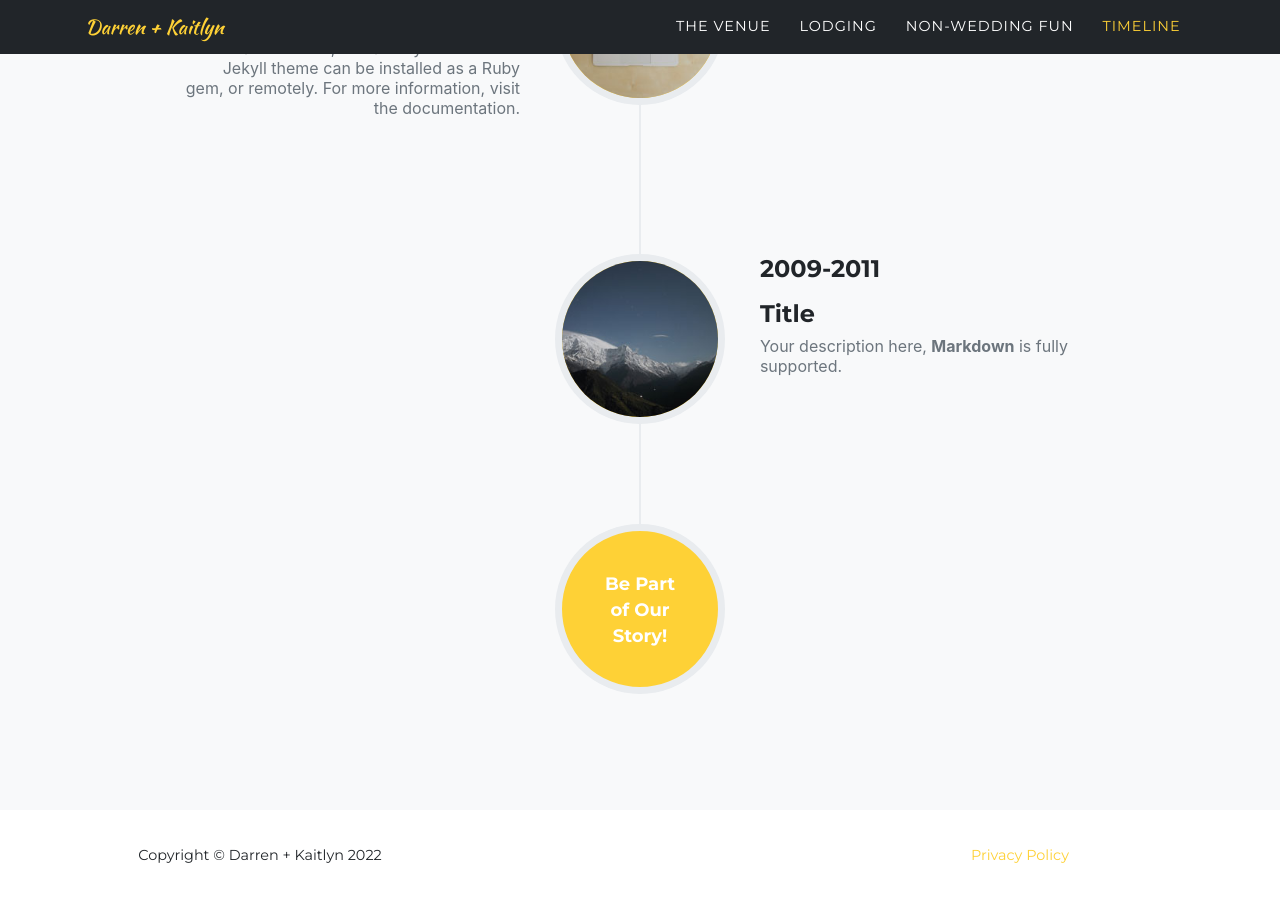
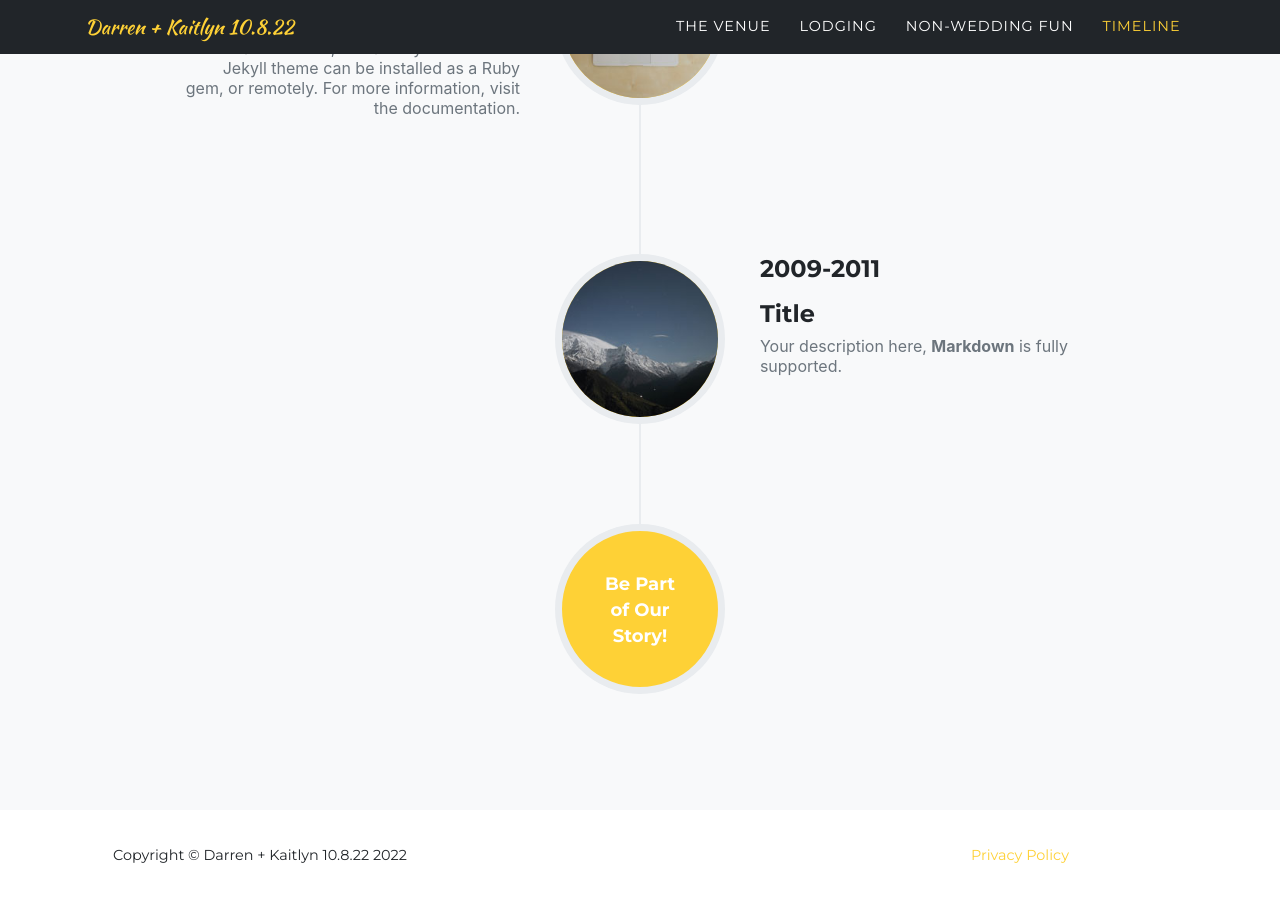
Before and after one commit to darrenfishell/big-party, a Jekyll site: the page built from index.md, in a window 1280 px wide and 900 px high, scrolled down 2386 px. Built offline with Jekyll 4.4.1, drawn with Linux system fonts in a browser that asks for light colours; some web fonts are replaced.

Commit message:
Update _config.yml
Add wedding date to site header

```diff
--- a/_config.yml
+++ b/_config.yml
@@ -17,7 +17,7 @@ remote_theme: raviriley/agency-jekyll-theme
 url    : "" # the base hostname & protocol for your site, e.g. http://example.com
 baseurl: "/big-party" # the subpath of your site, e.g. /blog
 
-title      : Darren + Kaitlyn
+title      : Darren + Kaitlyn 10.8.22
 email      : guesswho@darrenfishell.website #this is also the email contact forms will go to
 description: "Information about our wedding"
 author     : Darren Fishell
```
